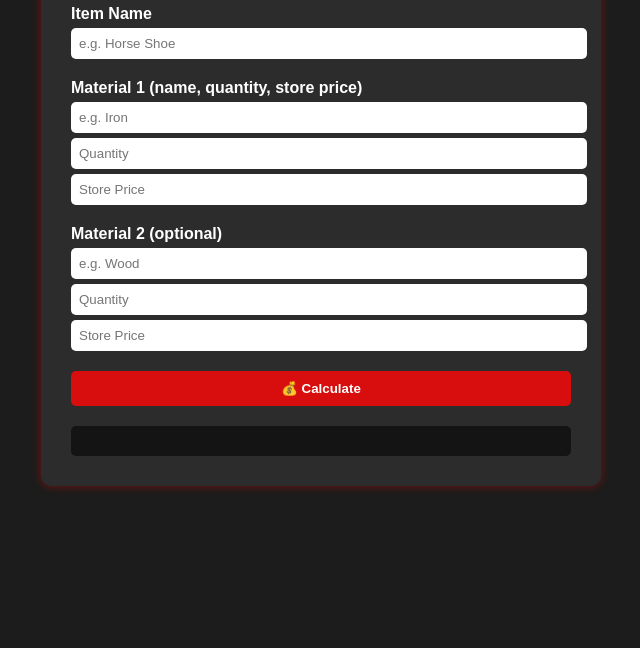
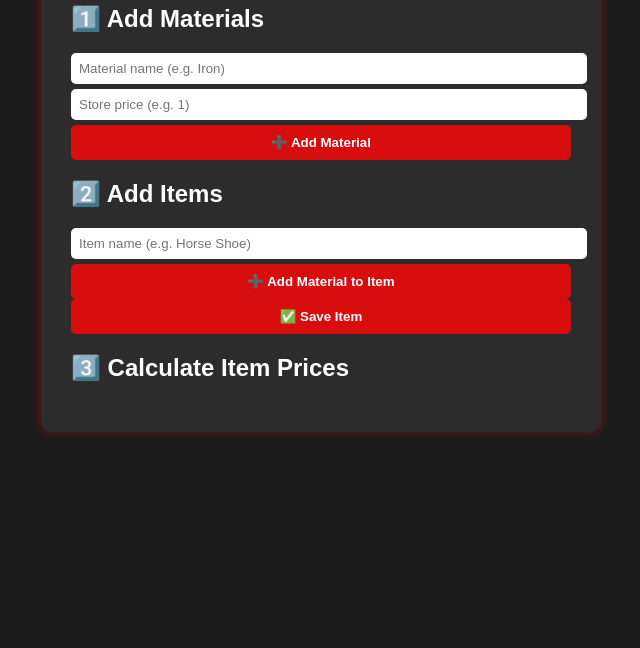
Before and after one commit to hnraj001/Ebonridge-Crafting-Price-Calculator, a plain HTML site: page index.html in a window 1280 px wide. Shown: the part 152-800 px from the top of the page, without its empty margins (319-959 px from the left). Drawn offline with Linux system fonts and the light colour scheme.

Commit message:
Update index.html

```diff
--- a/index.html
+++ b/index.html
@@ -3,35 +3,34 @@
 <head>
   <meta charset="UTF-8" />
   <meta name="viewport" content="width=device-width, initial-scale=1.0"/>
-  <title>Business Price Calculator</title>
+  <title>RP Business Calculator</title>
   <link rel="stylesheet" href="style.css" />
 </head>
 <body>
   <div class="container">
-    <h1>📦 RP Business Price Calculator</h1>
+    <h1>📦 RP Business Calculator</h1>
 
-    <div class="input-group">
-      <label>Item Name</label>
-      <input type="text" id="itemName" placeholder="e.g. Horse Shoe" />
-    </div>
+    <section>
+      <h2>1️⃣ Add Materials</h2>
+      <input type="text" id="materialName" placeholder="Material name (e.g. Iron)" />
+      <input type="number" id="materialPrice" placeholder="Store price (e.g. 1)" step="0.01" />
+      <button onclick="addMaterial()">➕ Add Material</button>
+      <ul id="materialList"></ul>
+    </section>
 
-    <div class="input-group">
-      <label>Material 1 (name, quantity, store price)</label>
-      <input type="text" id="mat1Name" placeholder="e.g. Iron" />
-      <input type="number" id="mat1Qty" placeholder="Quantity" />
-      <input type="number" id="mat1Price" placeholder="Store Price" step="0.01" />
-    </div>
+    <section>
+      <h2>2️⃣ Add Items</h2>
+      <input type="text" id="itemName" placeholder="Item name (e.g. Horse Shoe)" />
+      <div id="itemMaterials"></div>
+      <button onclick="addItemMaterial()">➕ Add Material to Item</button>
+      <button onclick="saveItem()">✅ Save Item</button>
+      <ul id="itemList"></ul>
+    </section>
 
-    <div class="input-group">
-      <label>Material 2 (optional)</label>
-      <input type="text" id="mat2Name" placeholder="e.g. Wood" />
-      <input type="number" id="mat2Qty" placeholder="Quantity" />
-      <input type="number" id="mat2Price" placeholder="Store Price" step="0.01" />
-    </div>
-
-    <button onclick="calculatePrice()">💰 Calculate</button>
-
-    <div id="result" class="result"></div>
+    <section>
+      <h2>3️⃣ Calculate Item Prices</h2>
+      <div id="calculatedPrices"></div>
+    </section>
   </div>
 
   <script src="script.js"></script>
```
